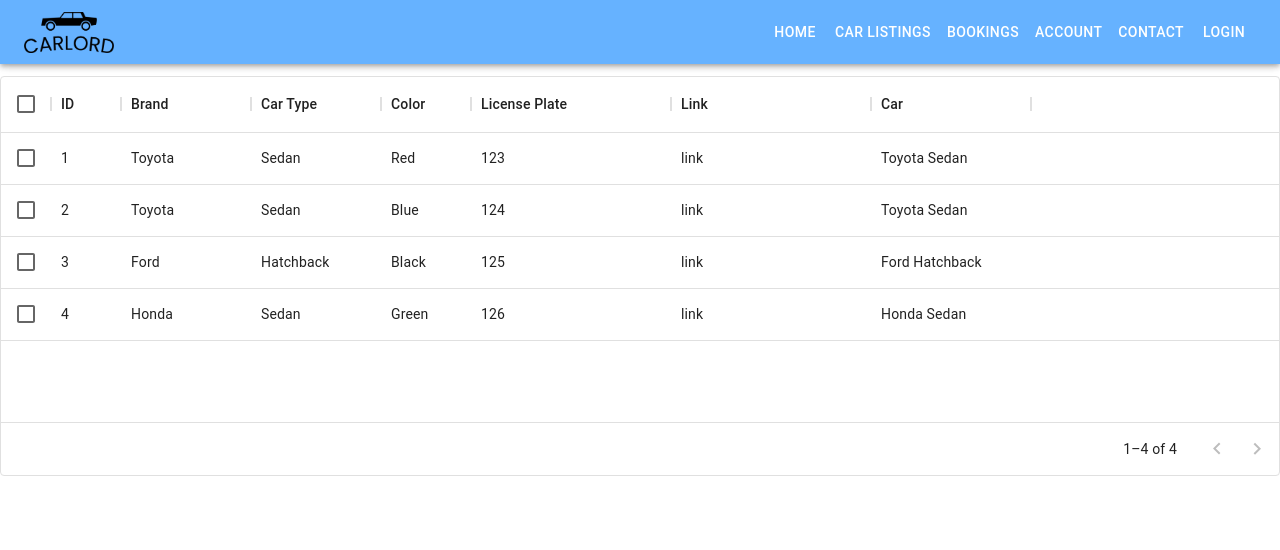
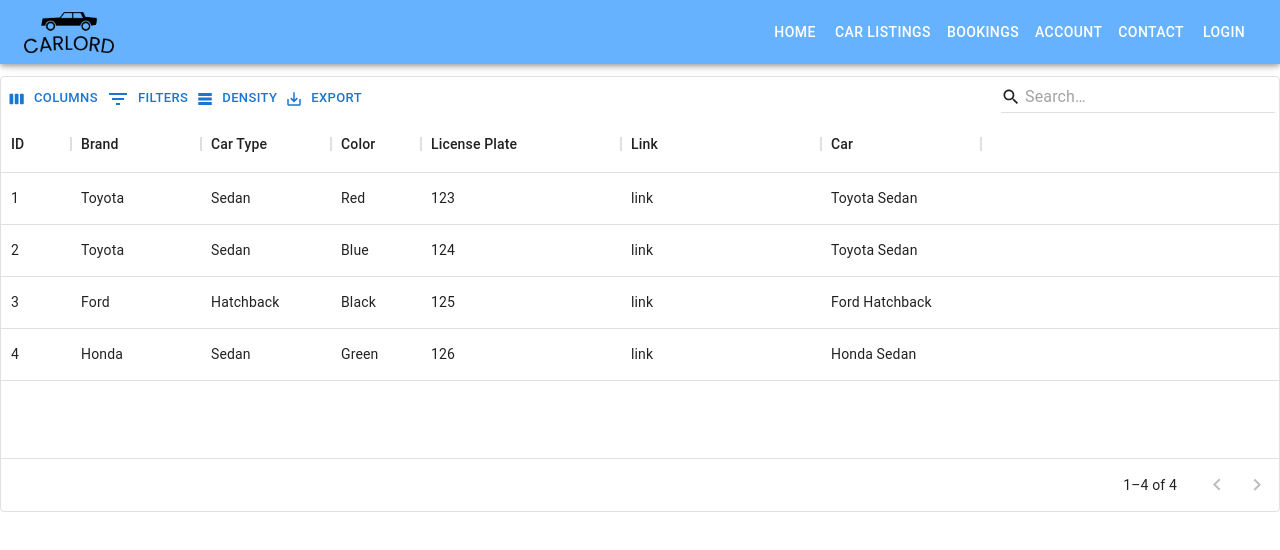
Before and after one commit to carlordgroup/frontend, a React (Create React App) app: page /CarListing in a window 1280 px wide. Shown: the top 550 px of the page. Built offline with nearby package versions, Linux system fonts and the light colour scheme.

Commit message:
added search bar to car listings and bookings

```diff
--- a/package.json
+++ b/package.json
@@ -13,6 +13,7 @@
     "@testing-library/jest-dom": "^5.16.5",
     "@testing-library/react": "^13.4.0",
     "@testing-library/user-event": "^13.5.0",
+    "axios": "^1.2.0",
     "react": "^18.2.0",
     "react-dom": "^18.2.0",
     "react-router-dom": "^6.4.3",
--- a/src/Bookings/Bookings.js
+++ b/src/Bookings/Bookings.js
@@ -1,7 +1,7 @@
 import React from 'react'
 import HomeMenu from '../shared/HomeMenu'
 import "./bookings.css"
-import { DataGrid } from '@mui/x-data-grid';
+import { DataGrid, GridToolbar } from '@mui/x-data-grid';
 
 const columns = [
   { field: 'id', headerName: 'ID', width: 70 },
@@ -34,7 +34,14 @@
         columns={columns}
         pageSize={5}
         rowsPerPageOptions={[5]}
-        checkboxSelection
+        components={{ Toolbar: GridToolbar }}
+        componentsProps={{
+          toolbar: {
+            showQuickFilter: true,
+            quickFilterProps: { debounceMs: 500 },
+          }
+        }
+      }
       />
       <HomeMenu />
     </div>
--- a/src/CarListing/carListing.css
+++ b/src/CarListing/carListing.css
@@ -1,3 +1,7 @@
 .carListPad {
     margin-top: 2cm;
+    display: flex;
+    height: 500px;
+
+    flex-direction: column;
 }
--- a/src/CarListing/carListing.js
+++ b/src/CarListing/carListing.js
@@ -1,7 +1,7 @@
 import React from 'react'
 import HomeMenu from '../shared/HomeMenu'
 import "./carListing.css"
-import { DataGrid } from '@mui/x-data-grid';
+import { DataGrid, GridToolbar } from '@mui/x-data-grid';
 
 const columns = [
   { field: 'id', headerName: 'ID', width: 70 },
@@ -30,15 +30,22 @@
 
 
 const carListing = () => {
+
   return (
-    <div className="carListPad" style={{ height: 400, width: '100%' }}>
-
+    <div className="carListPad">
       <DataGrid
       rows={rows}
       columns={columns}
       pageSize={5}
       rowsPerPageOptions={[5]}
-      checkboxSelection
+      components={{ Toolbar: GridToolbar }}
+        componentsProps={{
+          toolbar: {
+            showQuickFilter: true,
+            quickFilterProps: { debounceMs: 500 },
+          }
+        }
+      }
       />
       <HomeMenu />
     </div>
--- a/src/Home/Home.js
+++ b/src/Home/Home.js
@@ -11,7 +11,7 @@
         <div className="homePageText">
           <h2 className="welcomeText">Welcome to Carlord!</h2>
           <p className="searchText">Search below to rent the car of your choice</p>
-          <TextField id="outlined-basic" label="Search cars" variant="outlined" sx={{ m: 1, width: '50ch' }} />
+          <TextField id="outlined-basic" label="Search cars" variant="outlined" sx={{ m: 1, width: '50ch' }}  />
         </div>
       </div>
     </div>
```
Also changed, not shown: 1 other file (tests, documents, lock files or other folders).
